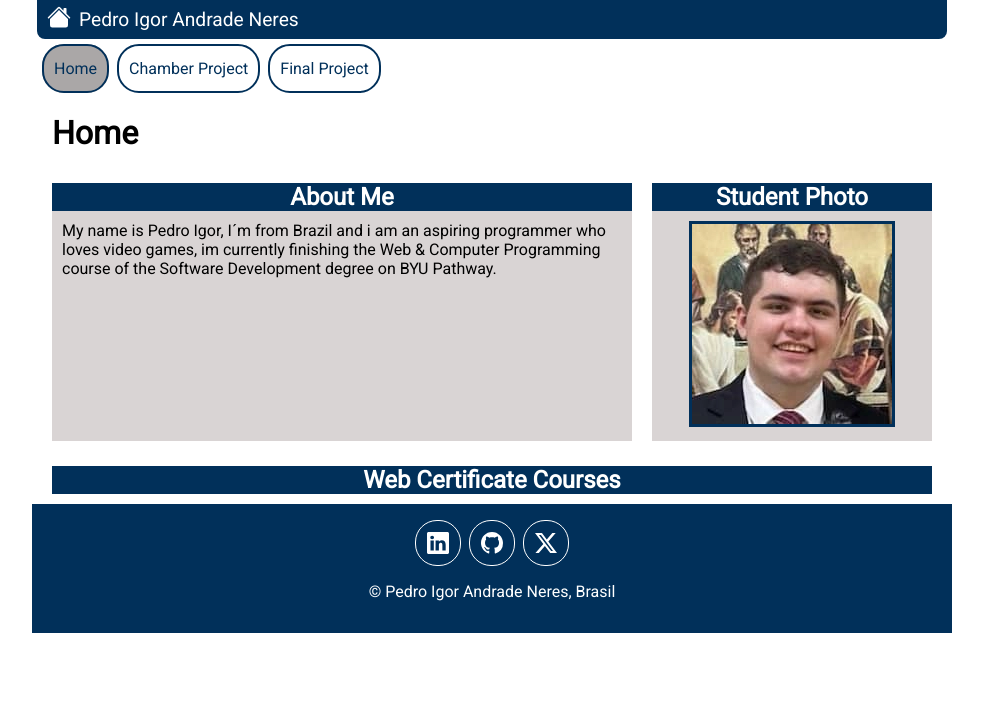
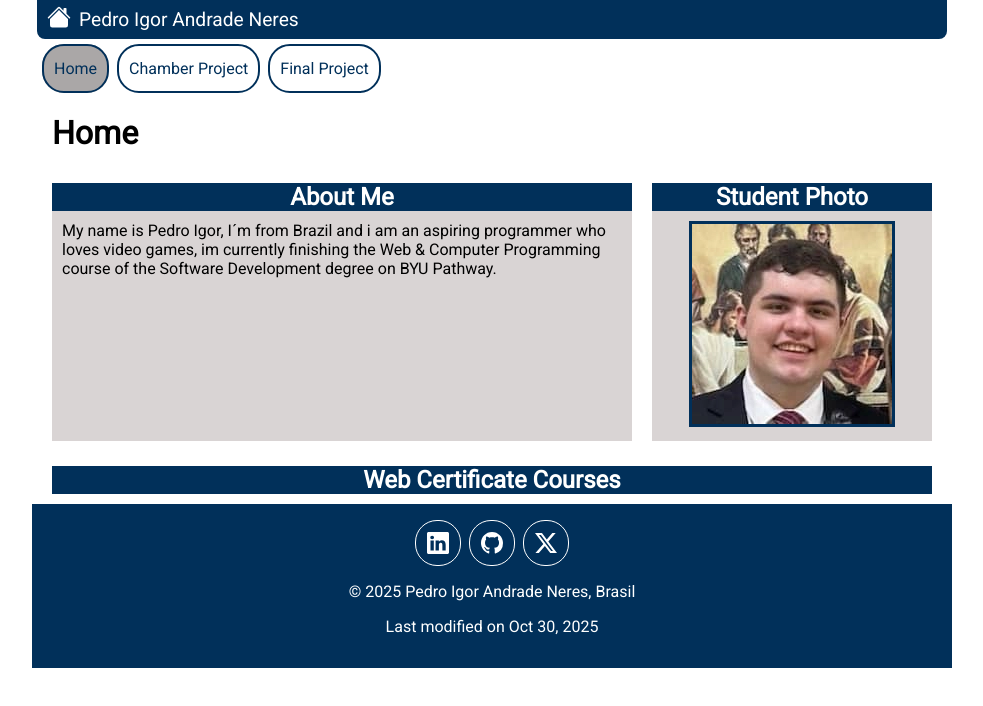
Before and after one commit to Igor2games/wdd231, a plain HTML site: page index.html in a window 1280 px wide. Shown: the whole page, without its empty margins (148-1131 px from the left). Drawn offline with Linux system fonts and the light colour scheme.

Commit message:
footer date

```diff
--- a/index.html
+++ b/index.html
@@ -6,7 +6,7 @@
     <link rel="stylesheet" href="styles/small.css">
     <link rel="stylesheet" href="styles/larger.css">
     <script src="scripts/navigation.js" defer></script>
-    <script src="scripts/getdates.js"> defer</script>
+    <script src="scripts/getdates.js" defer></script>
     <title>Home Page</title>
     <meta name="description" content="WDD231 | Web Frontend Development I | Course Home Page">
     <meta name="author" content="Pedro Igor Andrade Neres">
```
